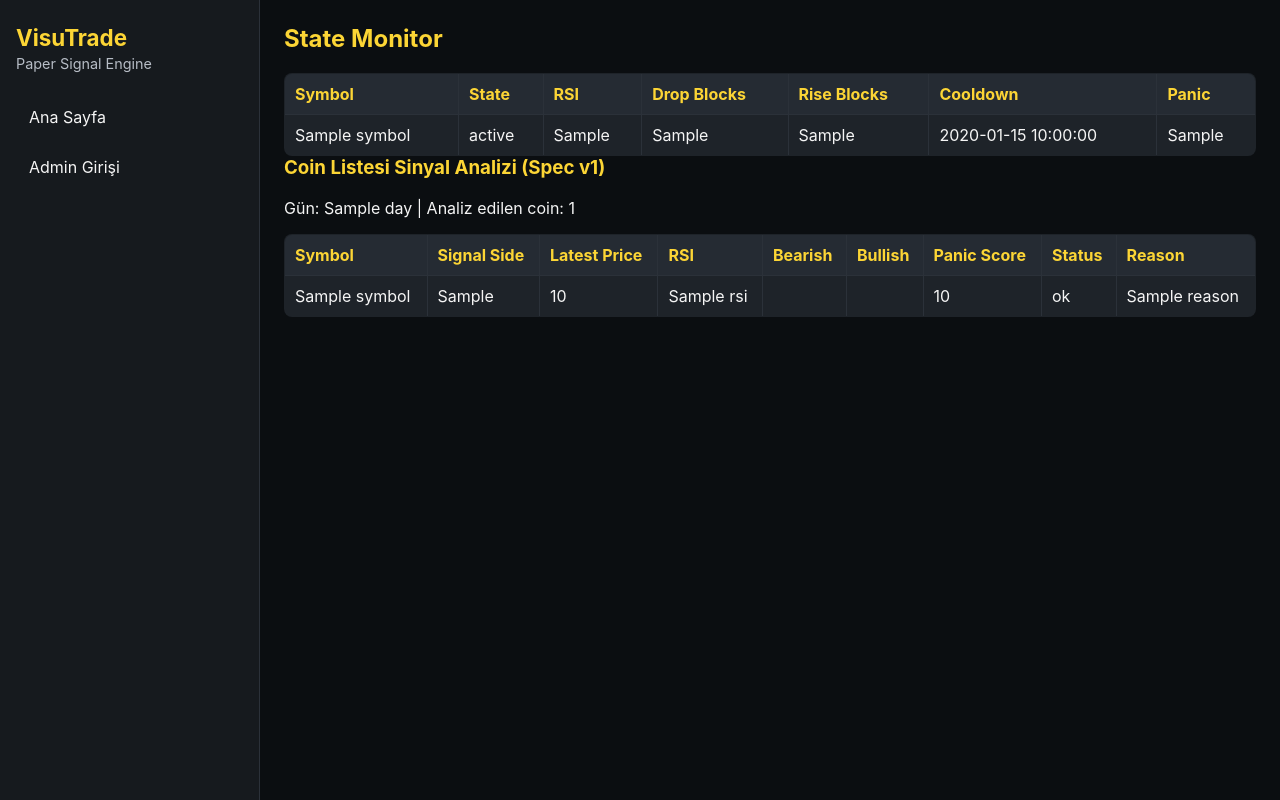
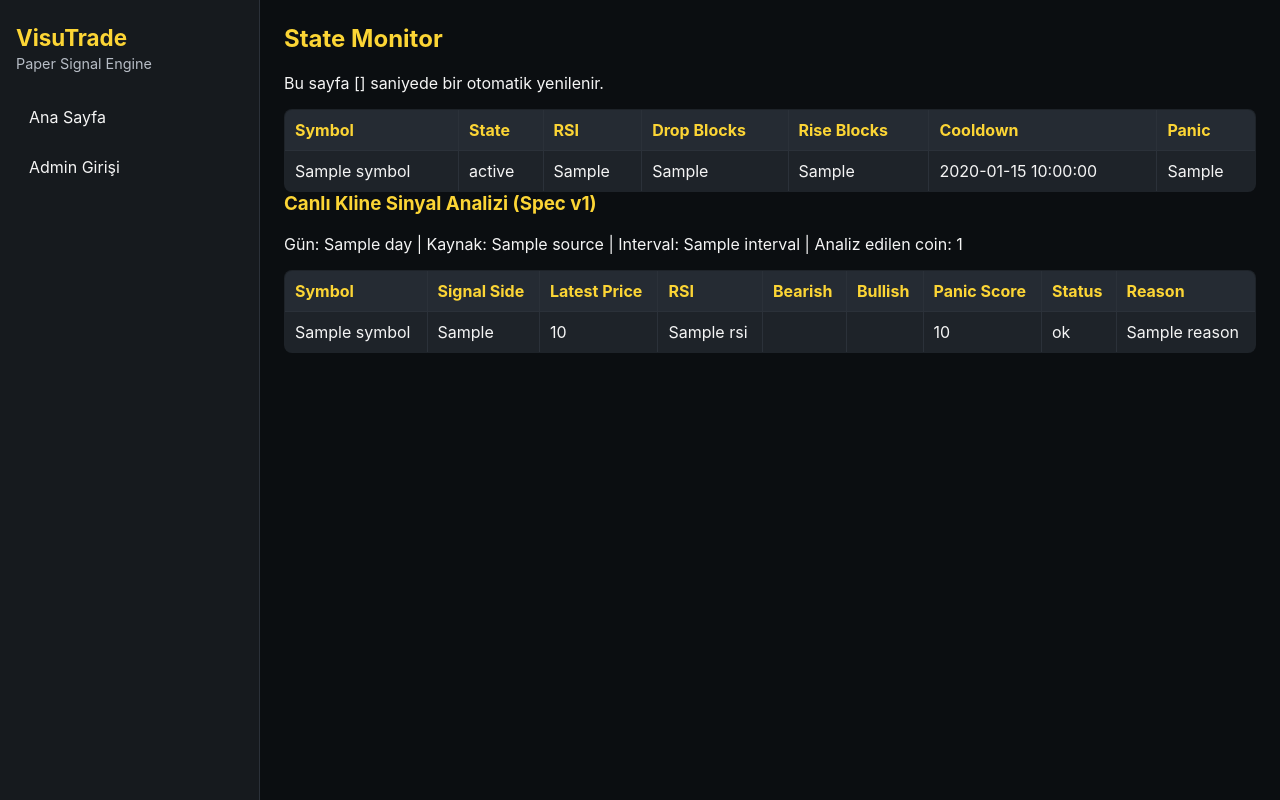
Before and after one commit to mehmetakifsari/binance-spot-trade, a FastAPI app: template backend/templates/state_monitor.html in a window 1280 px wide. Run offline with FastAPI, Linux system fonts and the light colour scheme; the template is opened without the code that fills it: most values are stand-ins (such as "Sample title", 1, 10 or a date in 2020); some libraries are stand-ins or nearby versions.

Commit message:
Use live kline analysis in state monitor and auto-refresh every 5s

```diff
--- a/backend/app/config.py
+++ b/backend/app/config.py
@@ -32,6 +32,7 @@ class Settings(BaseSettings):
     signal_collector_limit: int = 200
     signal_collector_period: int = 14
     signal_collector_loop_seconds: int = 60
+    state_monitor_refresh_seconds: int = 5
 
     mongodb_uri: str = "mongodb://localhost:27017"
     mongodb_auth_db: str = "visutrade_auth"
--- a/backend/app/main.py
+++ b/backend/app/main.py
@@ -226,10 +226,10 @@ async def _fetch_binance_exchange_symbols() -> list[str]:
     return sorted(symbols)
 
 
-async def _fetch_symbol_klines(symbol: str) -> list[list[Any]]:
-    url = f"https://api.binance.com/api/v3/klines?symbol={symbol}&interval=15m&limit=100"
+async def _fetch_symbol_klines(symbol: str, interval: str = "15m", limit: int = 100) -> list[list[Any]]:
+    params = {"symbol": symbol, "interval": interval, "limit": limit}
     async with httpx.AsyncClient(timeout=15.0) as client:
-        response = await client.get(url)
+        response = await client.get("https://api.binance.com/api/v3/klines", params=params)
         response.raise_for_status()
     data = response.json()
     if not isinstance(data, list):
@@ -299,6 +299,31 @@ def _build_spec_signal_from_klines(symbol: str, rows: list[list[Any]], period: i
         "is_bullish": is_bullish,
         "panic_score": panic_score,
         "signal_side": signal_side,
+    }
+
+
+async def _build_live_coin_analysis(interval: str = "1m", limit: int = 100) -> dict[str, Any]:
+    analyses: list[dict[str, Any]] = []
+    for symbol in _load_selected_symbols():
+        try:
+            rows = await _fetch_symbol_klines(symbol, interval=interval, limit=limit)
+            analysis = _build_spec_signal_from_klines(symbol, rows)
+            analysis["interval"] = interval
+        except Exception as exc:
+            analysis = {
+                "symbol": symbol,
+                "status": "invalid",
+                "reason": str(exc),
+                "interval": interval,
+            }
+        analyses.append(analysis)
+
+    return {
+        "day": datetime.now(timezone.utc).strftime("%Y-%m-%d"),
+        "count": len(analyses),
+        "interval": interval,
+        "source": "live_kline",
+        "analyses": analyses,
     }
 
 
@@ -887,7 +912,7 @@ async def state_monitor(request: Request):
         states = []
     finally:
         db.close()
-    coin_analysis = _analyze_daily_coin_signals()
+    coin_analysis = await _build_live_coin_analysis(interval=settings.signal_collector_interval, limit=settings.signal_collector_limit)
     return templates.TemplateResponse(
         "state_monitor.html",
         {
@@ -895,6 +920,7 @@ async def state_monitor(request: Request):
             "states": states,
             "coin_analysis": coin_analysis,
             "now": datetime.now(timezone.utc),
+            "refresh_seconds": settings.state_monitor_refresh_seconds,
             "is_admin": _is_admin(request),
         },
     )
--- a/backend/templates/state_monitor.html
+++ b/backend/templates/state_monitor.html
@@ -1,6 +1,8 @@
 {% extends "base.html" %}
 {% block content %}
 <h2>State Monitor</h2>
+<p>Bu sayfa {{ refresh_seconds }} saniyede bir otomatik yenilenir.</p>
+<script>setTimeout(() => window.location.reload(), {{ refresh_seconds * 1000 }});</script>
 <table>
   <thead><tr><th>Symbol</th><th>State</th><th>RSI</th><th>Drop Blocks</th><th>Rise Blocks</th><th>Cooldown</th><th>Panic</th></tr></thead>
   <tbody>
@@ -18,8 +20,8 @@
   </tbody>
 </table>
 
-<h3>Coin Listesi Sinyal Analizi (Spec v1)</h3>
-<p>Gün: {{ coin_analysis.day }} | Analiz edilen coin: {{ coin_analysis.count }}</p>
+<h3>Canlı Kline Sinyal Analizi (Spec v1)</h3>
+<p>Gün: {{ coin_analysis.day }} | Kaynak: {{ coin_analysis.source }} | Interval: {{ coin_analysis.interval }} | Analiz edilen coin: {{ coin_analysis.count }}</p>
 <table>
   <thead>
     <tr>
```
